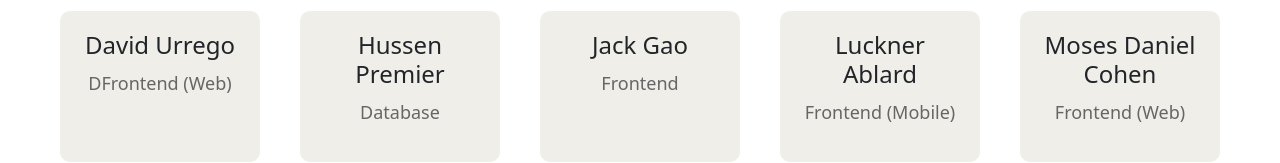
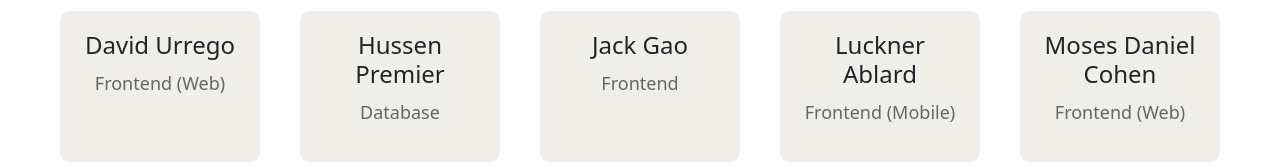
Before and after one commit to hussen2003/soccer-guesser-MERN, a React (Create React App) app in the folder frontend/: page /AboutPage in a window 1280 px wide. Shown: the part 202-365 px from the top of the page. Built offline with nearby package versions, Linux system fonts and the light colour scheme.

Commit message:
spelling

```diff
--- a/frontend/src/pages/AboutPage.js
+++ b/frontend/src/pages/AboutPage.js
@@ -4,7 +4,7 @@ import './aboutpage.css'; // Importing CSS for styling
 
 function AboutPage() {
     const teamMembers = [
-        { name: 'David Urrego', role: 'DFrontend (Web)' },
+        { name: 'David Urrego', role: 'Frontend (Web)' },
         { name: 'Hussen Premier', role: 'Database' },
         { name: 'Jack Gao', role: 'Frontend' },
         { name: 'Luckner Ablard', role: 'Frontend (Mobile)' },
```
